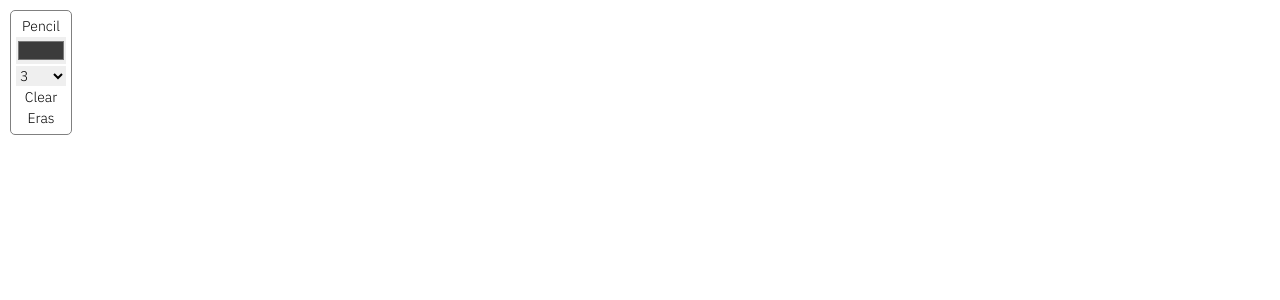
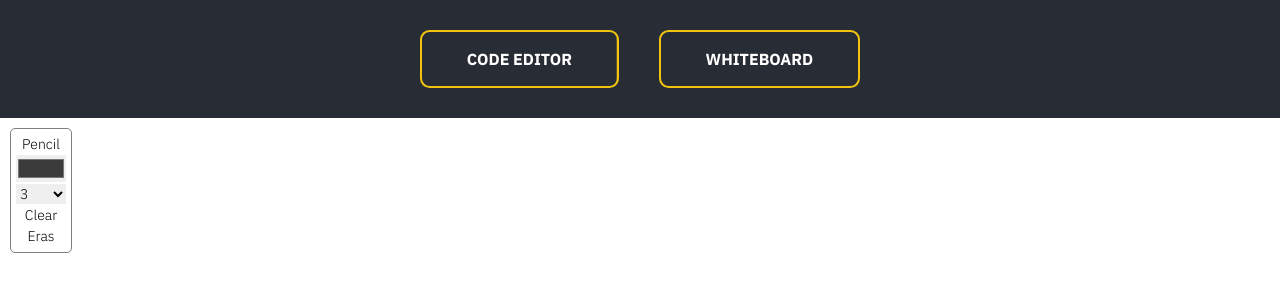
Before and after one commit to Deaddemon/CodeBoard, a React (Create React App) app in the folder my-app/: page /canvas in a window 1280 px wide. Shown: the top 300 px of the page. Built offline with nearby package versions, Linux system fonts and the light colour scheme.

Commit message:
Added Navbar to all Components

```diff
--- a/my-app/src/components/Landing.jsx
+++ b/my-app/src/components/Landing.jsx
@@ -16,6 +16,7 @@ import CustomInput from "../components/CustomInput";
 import OutputDetails from "../components/OutputDetails";
 import ThemeDropdown from "./ThemeDropdown";
 import LanguagesDropdown from "../components/LanguageDropdown";
+import Navbar from "../navbar/navbar";
 
 const javascriptDefault = `// some comment
 const num1 = 5;
@@ -189,6 +190,7 @@ const Landing = () => {
 
   return (
     <>
+     <Navbar/>
       <ToastContainer
         position="top-right"
         autoClose={2000}
--- a/my-app/src/navbar/navbar.css
+++ b/my-app/src/navbar/navbar.css
@@ -1,13 +1,14 @@
-.header {
+.navbar-header {
     display: flex;
     flex-direction: row;
-    justify-content: none; /* or use "space-between" for space at both ends */
+    justify-content: center; /* or use "space-between" for space at both ends */
     align-items: center; /* Align items vertically in the center */
     padding: 10px; /* Add some padding for better spacing */
-    min-height: 50px;
+    min-height: 10px;
+    background-color: #282c34;
   }
 
-  .btn {
+  .navbar-btn {
     box-sizing: border-box;
     appearance: none;
     background-color: transparent;
@@ -26,7 +27,7 @@
     text-transform: uppercase;
     font-weight: 700;
   }
-  .btn-primary {
+  .navbar-btn-primary {
     border-color: #f1c40f;
     color: #fff;
     background-image: linear-gradient(45deg, #f1c40f 50%, transparent 50%);
@@ -34,6 +35,6 @@
     background-size: 400%;
     transition: background 300ms ease-in-out;
   }
-  .btn-primary:hover {
+  .navbar-btn-primary:hover {
     background-position: 0;
   }
--- a/my-app/src/navbar/navbar.jsx
+++ b/my-app/src/navbar/navbar.jsx
@@ -12,16 +12,16 @@ export default function Navbar() {
   };
   return (
     <div className="Navbar">
-      <div className="header">
+      <div className="navbar-header">
         <button
-          className="btn btn-primary btn-landing"
+          className="navbar-btn navbar-btn-primary navbar-btn-landing"
           onClick={handleClickLanding}
         >
           {" "}
           Code editor{" "}
         </button>
         <button
-          className="btn btn-primary btn-canvas"
+          className="navbar-btn navbar-btn-primary navbar-btn-canvas"
           onClick={handleClickCanvas}
         >
           {" "}
--- a/my-app/src/whiteboard/canvas.jsx
+++ b/my-app/src/whiteboard/canvas.jsx
@@ -1,6 +1,6 @@
 
 import React, { useRef, useState, useEffect } from "react";
-
+ import Navbar from "../navbar/navbar";
 
 
 export default function Canvas() {
@@ -99,6 +99,7 @@ export default function Canvas() {
 
   return (
     <>
+    <Navbar/>
       <div className="canvas-btn">
       <button onClick={getPen} className="btn-width">
           Pencil
```
